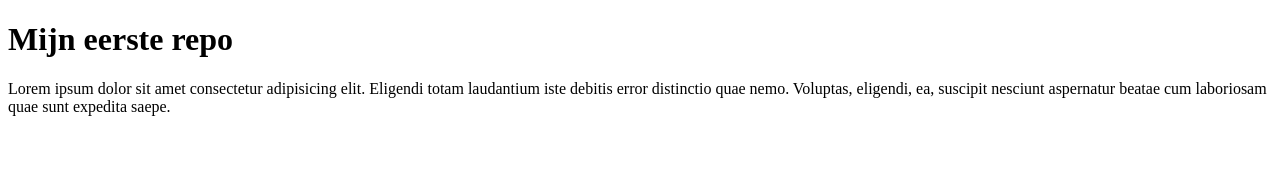
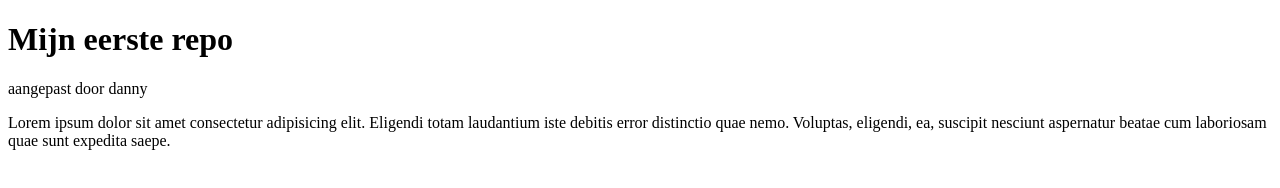
Before and after one commit to ntintel/mijn-eerste-repo, a plain HTML site: page index.html in a window 1280 px wide. Drawn offline with Linux system fonts and the light colour scheme.

Commit message:
index geupdate

```diff
--- a/index.html
+++ b/index.html
@@ -8,6 +8,7 @@
 </head>
 <body>
     <h1>Mijn eerste repo</h1>
+    <p>aangepast door danny</p>
     <p>Lorem ipsum dolor sit amet consectetur adipisicing elit. Eligendi totam laudantium iste debitis error distinctio quae nemo. Voluptas, eligendi, ea, suscipit nesciunt aspernatur beatae cum laboriosam quae sunt expedita saepe.</p>
 </body>
 </html>
```
